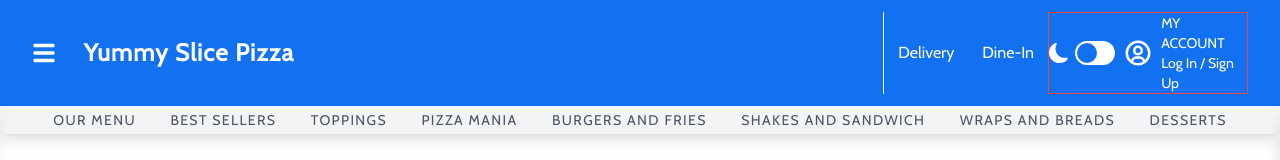
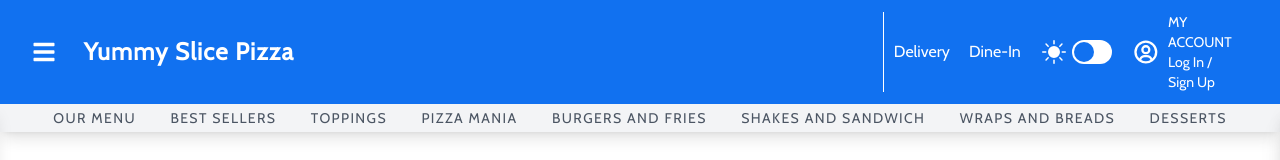
Before and after one commit to jasmeets-6575/yummy-slice-pizza, a React (Create React App) app: page / in a window 1280 px wide. Shown: the top 160 px of the page. Built offline with nearby package versions, Linux system fonts and the light colour scheme; the HTML template or start-up script is replaced by a standard one.

Commit message:
setting darkmode toggle

```diff
--- a/src/components/DarkMode.tsx
+++ b/src/components/DarkMode.tsx
@@ -1,18 +1,27 @@
 import { BsFillMoonFill, BsFillSunFill } from "react-icons/bs";
-import { useAppSelector } from "../store/store";
+import { useAppDispatch, useAppSelector } from "../store/store";
+import { toggleDarkMode } from "../features/toggleSidebar/toggleSidebar";
 
 const DarkMode = () => {
   const { isDarkMode } = useAppSelector((store) => store.toggle);
+  const dispatch = useAppDispatch();
   return (
-    <div className="flex">
+    <div className="flex mx-3">
       <div className="text-white flex justify-center gap-[6px] items-center">
         {isDarkMode ? (
+          <BsFillMoonFill className="text-xl" />
+        ) : (
           <BsFillSunFill className="text-2xl" />
-        ) : (
-          <BsFillMoonFill className="text-xl" />
         )}
-        <div className="w-10 h-6 bg-white rounded-full flex items-center cursor-pointer" >
-          <div className="w-1/2 bg-[--primary-blue] h-[85%] ml-[2px] block rounded-full "></div>
+        <div
+          className={`w-10 h-6 bg-white rounded-full flex items-center relative cursor-pointer`}
+          onClick={() => dispatch(toggleDarkMode())}
+        >
+          <div
+            className={` w-1/2 h-5 absolute ${
+              isDarkMode ? "right-0" : "left-0"
+            } bg-[--primary-blue] mx-[2px] rounded-full `}
+          ></div>
         </div>
       </div>
     </div>
--- a/src/components/Dashboard/SignUp.tsx
+++ b/src/components/Dashboard/SignUp.tsx
@@ -6,7 +6,7 @@ const SignUp = () => {
   const dispatch = useAppDispatch();
 
   return (
-    <div className="border border-red-500 flex justify-center items-center">
+    <div className="flex justify-center items-center">
       <DarkMode />
       <div className="h-full flex justify-end items-center mx-2 cursor-pointer">
         <BiUserCircle className=" text-3xl md:text-4xl text-white" />
--- a/src/features/toggleSidebar/toggleSidebar.tsx
+++ b/src/features/toggleSidebar/toggleSidebar.tsx
@@ -27,6 +27,9 @@ const toggleSidebarSlice = createSlice({
     toggleLoginSidebar: (state) => {
       state.isLoginSidebarOpen = !state.isLoginSidebarOpen;
     },
+    toggleDarkMode: (state) => {
+      state.isDarkMode = !state.isDarkMode;
+    },
     closeSidebar: (state) => {
       state.isSidebarOpen = false;
     },
@@ -36,9 +39,6 @@ const toggleSidebarSlice = createSlice({
     closeLoginSidebar: (state) => {
       state.isLoginSidebarOpen = false;
     },
-    toggleDarkMode: (state) => {
-      state.isDarkMode = !state.isDarkMode
-    }
   },
 });
 
@@ -47,6 +47,7 @@ export const {
   toggleSidebar,
   toggleRightSidebar,
   toggleLoginSidebar,
+  toggleDarkMode,
   closeSidebar,
   closeRightSidebar,
   closeLoginSidebar,
```
